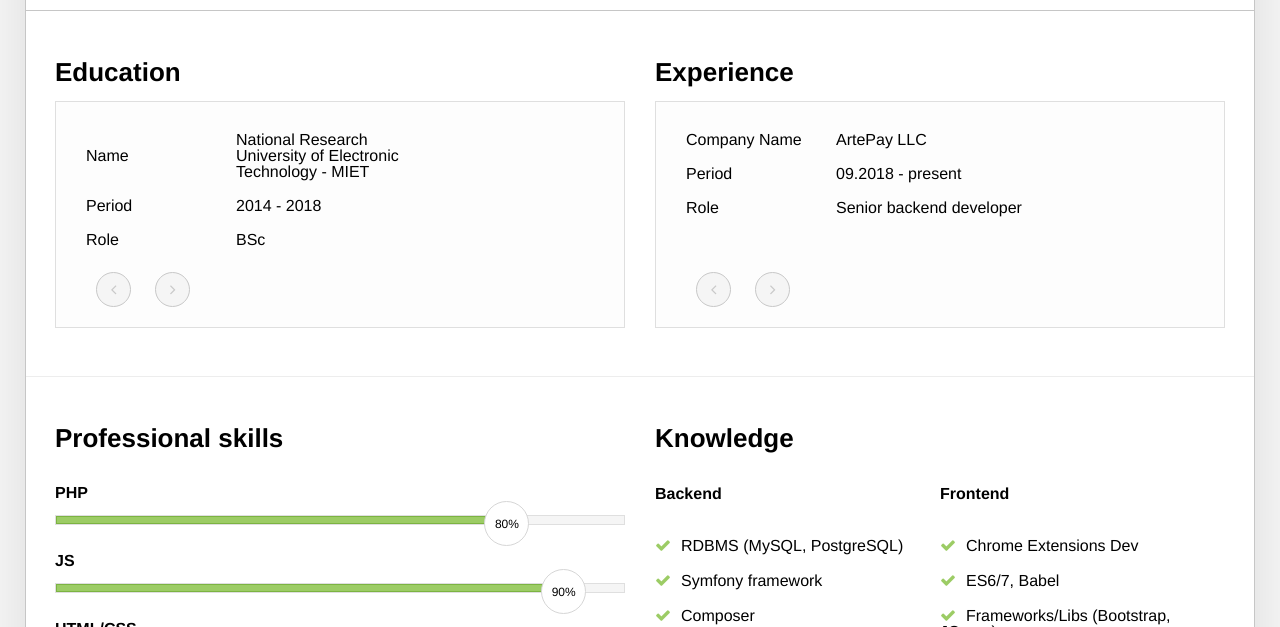
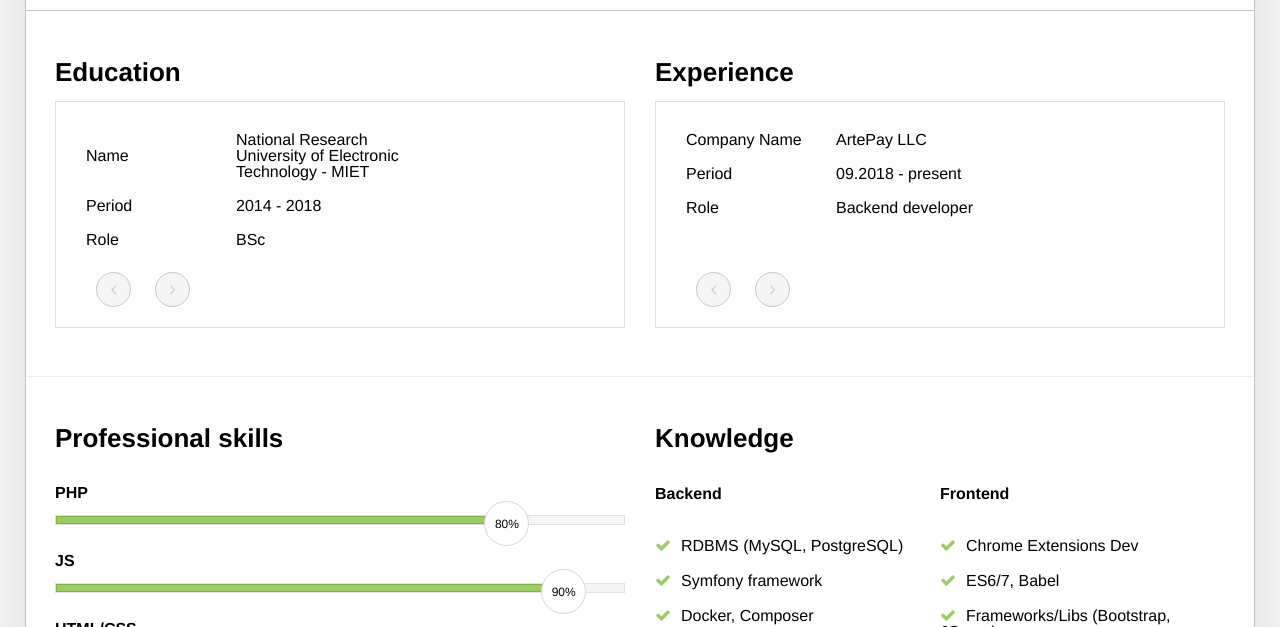
Before and after one commit to Shitovdm/Shitovdm.github.io, a plain HTML site: page resume.html in a window 1280 px wide. Shown: the part 173-800 px from the top of the page. Drawn offline with Linux system fonts and the light colour scheme; a web font is replaced by a local one.

Commit message:
Updated info

```diff
--- a/resume.html
+++ b/resume.html
@@ -113,7 +113,7 @@
                                              </tr>
                                              <tr>
                                                 <td class="font-weight-m">Role</td>
-                                                <td>Senior backend developer</td>
+                                                <td>Backend developer</td>
                                              </tr>
                                           </tbody>
                                        </table>
@@ -209,7 +209,7 @@
                            <h4 class="title title-skills">Backend</h3>
                            <li>RDBMS (MySQL, PostgreSQL)</li>
                            <li>Symfony framework</li>
-                           <li>Composer</li>
+                           <li>Docker, Composer</li>
                            <li>Websockets</li>
                            <li>Caching (Memcached)</li>
                            <li>REST API (Swagger)</li>
```
